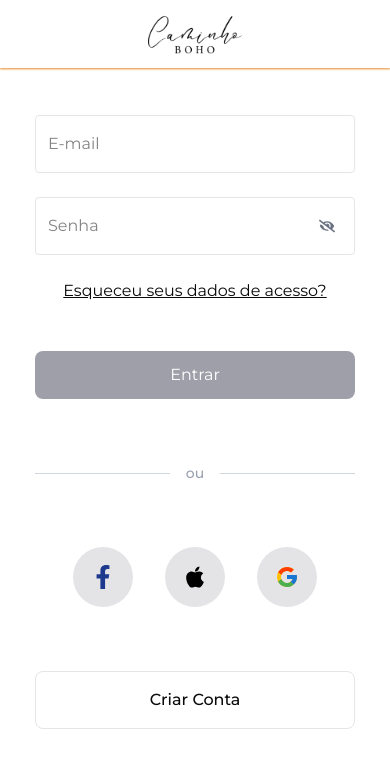
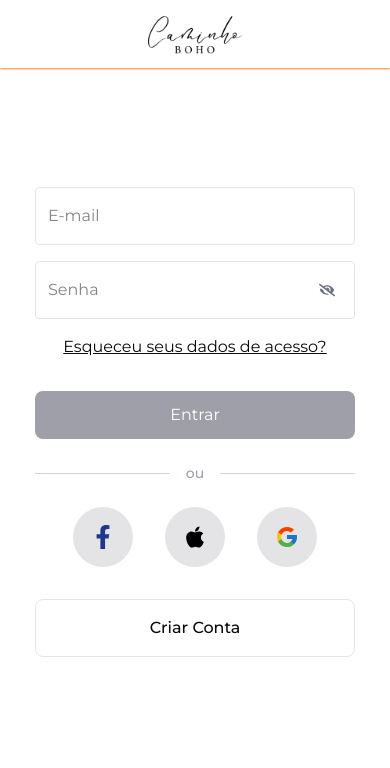
Before and after one commit to Kaua-cesar/caminho-boho, a React (Vite) app: page /login in a window 390 px wide. Shown: the top 768 px of the page. Built offline with nearby package versions, Linux system fonts and the light colour scheme; a web font is replaced by a local one.

Commit message:
ajustando painel de login

```diff
--- a/src/Nav.jsx
+++ b/src/Nav.jsx
@@ -53,8 +53,6 @@ export function Nav() {
       location.pathname
    );
 
-   // Exemplo de uso
-   console.log("Está na rota login ou register?", naRotaLoginOuRegister);
    return (
       <>
          {!naRotaLoginOuRegister && (
--- a/src/pages/Login.jsx
+++ b/src/pages/Login.jsx
@@ -27,8 +27,8 @@ export default function Login() {
       <>
          <div className="h-screen flex flex-col w-full justify-center ">
             <div className="flex justify-center ">
-               <div className="flex gap-10 md:border-1 borde-black rounded-xl border-0 flex-col-reverse md:flex-row md:p-5">
-                  <div className="max-w-sm  mx-6 p-6 bg-white rounded flex flex-col gap-12 md:gap-4 font-medium items-start">
+               <div className="flex gap-0 md:border-1 borde-black rounded-xl border-0 flex-col-reverse md:flex-row md:p-5">
+                  <div className="max-w-sm mx-6 p-6 bg-white rounded flex flex-col gap-8 md:gap-4 font-medium items-start">
                      <h1 className="text-2xl mb-4 md:flex hidden">
                         Entre ou cadastre-se
                      </h1>
@@ -65,7 +65,7 @@ export default function Login() {
                            Boho.
                         </span>
                      </div>
-                     <button className="mt-4 w-full border-1 md:border-2 md:py-2 py-4 rounded-md transition cursor-pointer md:hidden ">
+                     <button className="w-full border-1 md:border-2 md:py-2 py-4 rounded-md transition cursor-pointer md:hidden ">
                         Criar Conta
                      </button>
                   </div>
@@ -80,7 +80,7 @@ export default function Login() {
                      <h1 className="text-2xl font-medium mb-4 md:flex hidden">
                         Entre ou cadastre-se
                      </h1>
-                     <form onSubmit={handleSubmit} className="space-y-6 ">
+                     <form onSubmit={handleSubmit} className="space-y-4 ">
                         <input
                            type="email"
                            placeholder="E-mail"
@@ -110,7 +110,7 @@ export default function Login() {
                               />
                            )}
                         </div>
-                        <span className="flex justify-center underline cursor-pointer md:hidden mb-12">
+                        <span className="flex justify-center underline cursor-pointer md:hidden mb-8">
                            Esqueceu seus dados de acesso?
                         </span>
                         {camposPreenchidos ? (
```
